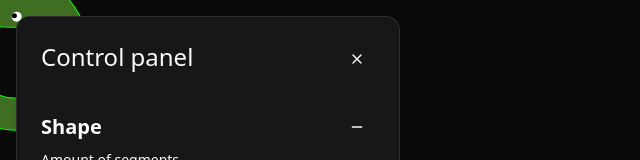
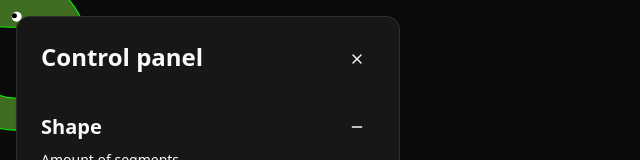
Before and after one commit to ariaeon/newt, a React (Vite) app: page / in a window 1280 px wide. Shown: the top 160 px of the page, without its empty margins (0-640 px from the left). Built offline with nearby package versions, Linux system fonts and the light colour scheme.

Commit message:
pre-formatting checkpoint

```diff
--- a/src/components/ControlPanel/ControlPanel.tsx
+++ b/src/components/ControlPanel/ControlPanel.tsx
@@ -1,10 +1,10 @@
 import { ConfigOptions } from '@/consts/config.consts';
-import { Card, CardContent } from '@/components/base/card';
+import { Card, CardContent, CardTitle } from '@/components/base/card';
 import { Label } from '@/components/base/label';
 import { Slider } from '@/components/base/slider';
 import { Input } from '@/components/base/input';
 import { Button } from '@/components/base/button';
-import { X } from 'lucide-react';
+import { SlidersHorizontal, X } from 'lucide-react';
 import { Checkbox } from '@/components/base/checkbox';
 import { useConfigStore } from '@/store';
 
@@ -19,7 +19,7 @@ function updateConfig(data: Record<string, unknown>) {
 //TODO cool animation
 function ControlPanel() {
   const config = useConfigStore((state) => state.config);
-  const [showConfig, setShowConfig] = useState(true);
+  const [configOpen, setConfigOpen] = useState(true);
   const [showStyle, setShowStyle] = useState(true);
   const [showDebug, setShowDebug] = useState(true);
   const [showShape, setShowShape] = useState(true);
@@ -32,23 +32,55 @@ function ControlPanel() {
 
   return (
     <Card
-      className="absolute top-4 left-4 w-full max-w-sm max-h-[calc(100vh-2rem)] overflow-scroll"
+      className={`absolute top-4 left-4 w-full transition-all duration-300 ease-in-out max-h-[calc(100vh-2rem)] overflow-hidden gap-0 ${
+        configOpen ? 'max-w-sm' : 'max-w-10 p-0'
+      }`}
       onMouseDown={(e) => e.stopPropagation()}
     >
-      <CardContent>
-        <div className="flex justify-between">
-          <h2 className="text-2xl">Control panel</h2>
+      <CardTitle className={configOpen ? 'px-6' : 'p-0 '}>
+        <div className="flex">
+          <div
+            className={
+              configOpen ? 'opacity-0 max-w-0' : 'opacity-100 max-w-10'
+            }
+          >
             <Button
               variant="ghost"
               size={'icon'}
-            onClick={() => setShowConfig(!showConfig)}
+              onClick={() => setConfigOpen(!configOpen)}
               type="button"
-            aria-label={showConfig ? 'Close config' : 'Open config'}
+              aria-label={configOpen ? 'Close config' : 'Open config'}
+              className={configOpen ? 'opacity-0' : 'opacity-100'}
+            >
+              <SlidersHorizontal />
+            </Button>
+          </div>
+          <div
+            className={`flex grow justify-between ${
+              configOpen ? 'opacity-100 max-w-sm' : 'opacity-0 max-w-0 max-h-0'
+            }`}
+          >
+            <h2 className={'text-2xl whitespace-nowrap'}>Control panel</h2>
+            <Button
+              variant="ghost"
+              size={'icon'}
+              onClick={() => setConfigOpen(!configOpen)}
+              type="button"
+              aria-label={configOpen ? 'Close config' : 'Open config'}
+              className={configOpen ? 'opacity-100' : 'opacity-0'}
             >
               <X />
             </Button>
           </div>
-        {showConfig && (
+        </div>
+      </CardTitle>
+      <CardContent
+        className="overflow-scroll transition-all duration-300 ease-in-out"
+        style={{
+          maxHeight: configOpen ? '1000px' : '0px',
+          opacity: configOpen ? 1 : 0,
+        }}
+      >
         <form>
           <PanelSection label="Shape" show={showShape} setShow={setShowShape}>
             <div className="grid gap-4">
@@ -132,14 +164,11 @@ function ControlPanel() {
                   type="color"
                   className="w-full"
                   value={config.fillColor}
-                    onChange={(e) =>
-                      updateConfig({ fillColor: e.target.value })
-                    }
+                  onChange={(e) => updateConfig({ fillColor: e.target.value })}
                 />
               </div>
             </div>
           </PanelSection>
-
           <PanelSection label="Debug" show={showDebug} setShow={setShowDebug}>
             {config.debug && (
               <div className="flex flex-col gap-4">
@@ -161,7 +190,6 @@ function ControlPanel() {
             )}
           </PanelSection>
         </form>
-        )}
       </CardContent>
     </Card>
   );
```
Lines whose indentation alone changed are shown as unchanged.
